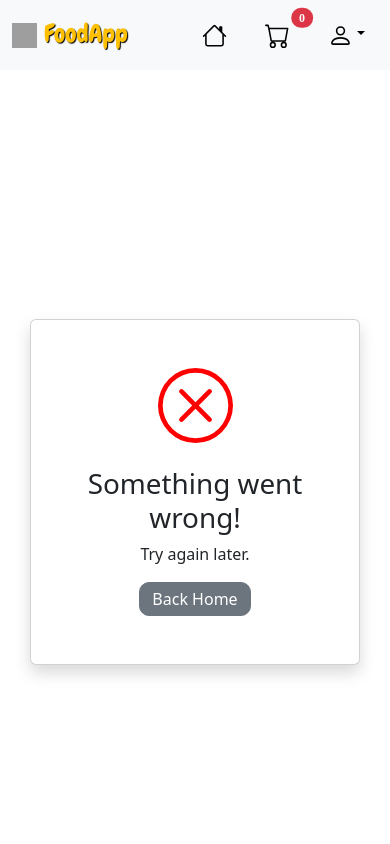
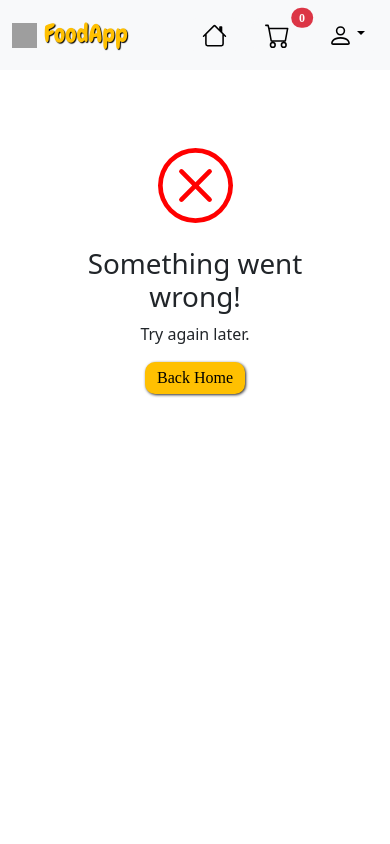
Before and after one commit to m29dev/FoodAppDeploy, an Angular app in the folder client/: page /checkout/cancel in a window 390 px wide. Shown: the top 844 px of the page. Built offline with nearby package versions, Linux system fonts and the light colour scheme; sample sign-in values are in the browser's storage; grey boxes are pictures that could not be loaded.

Commit message:
checkout display update

```diff
--- a/client/src/app/components/checkout-cancel/checkout-cancel.component.css
+++ b/client/src/app/components/checkout-cancel/checkout-cancel.component.css
@@ -1,3 +1,10 @@
 .container-init {
   padding: 30px;
 }
+
+@media screen and (max-width: 500px) {
+  .card-style {
+    border: 0px;
+    box-shadow: none !important;
+  }
+}
--- a/client/src/app/components/checkout-cancel/checkout-cancel.component.html
+++ b/client/src/app/components/checkout-cancel/checkout-cancel.component.html
@@ -1,14 +1,8 @@
-<!-- <section>
-  <p>
-    Forgot to add something to your cart? Shop around then come back to pay!
-  </p>
-</section> -->
-
 <div
-  class="container-fluid container-init vh-100 d-flex justify-content-center align-items-center"
+  class="container-fluid container-init vh-100 d-flex justify-content-center"
 >
   <div class="col-md-4">
-    <div class="card bg-white shadow p-5">
+    <div class="card bg-white shadow p-5 card-style">
       <div class="mb-4 text-center">
         <svg
           xmlns="http://www.w3.org/2000/svg"
@@ -29,7 +23,13 @@
       <div class="text-center">
         <h1>Something went wrong!</h1>
         <p>Try again later.</p>
-        <button class="btn btn-secondary" (click)="onHome()">Back Home</button>
+        <button
+          type="submit"
+          class="btn btn-dark btn-second"
+          (click)="onHome()"
+        >
+          Back Home
+        </button>
       </div>
     </div>
   </div>
```
